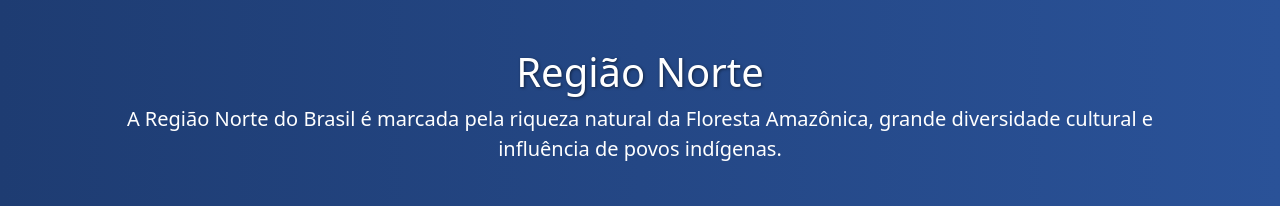
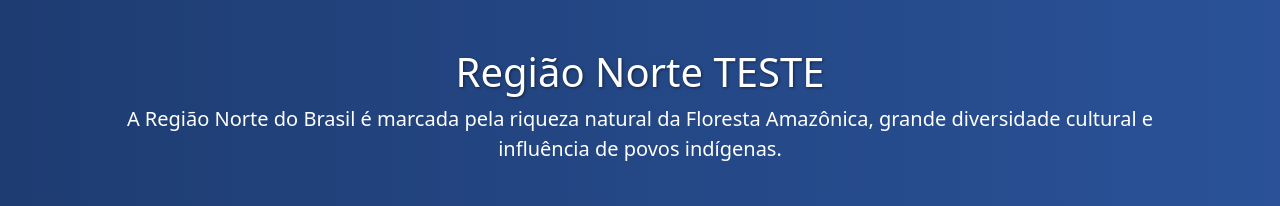
Before and after one commit to Jayron30/Atividade-Guia-Turistico, a plain HTML site: page norte.html in a window 1280 px wide. Shown: the top 206 px of the page. Drawn offline with nearby package versions, Linux system fonts and the light colour scheme.

Commit message:
teste na região norte

```diff
--- a/norte.html
+++ b/norte.html
@@ -31,7 +31,7 @@
 
 <body>
     <div class="container text-center py-5">
-        <h1>Região Norte</h1>
+        <h1>Região Norte TESTE</h1>
         <p class="lead">A Região Norte do Brasil é marcada pela riqueza natural da Floresta Amazônica, grande
             diversidade cultural e
             influência de povos indígenas.</p>
```
